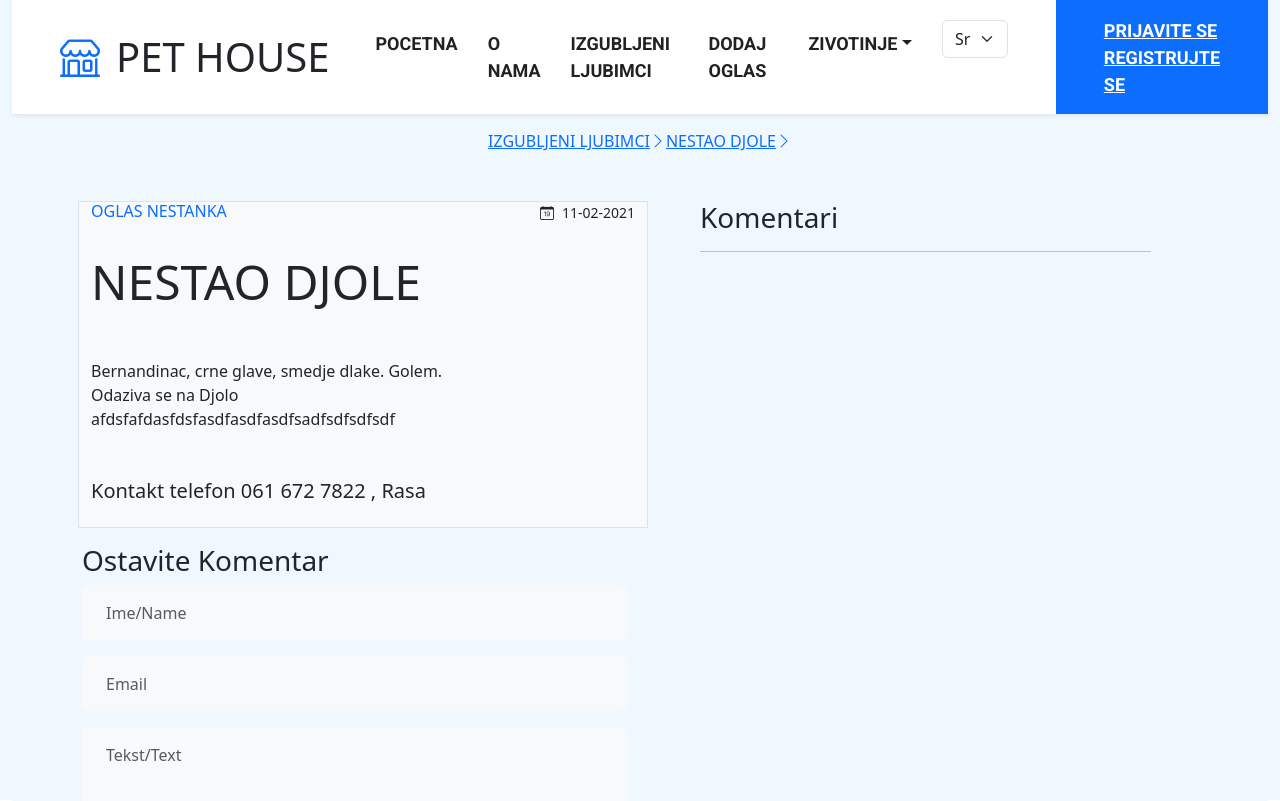
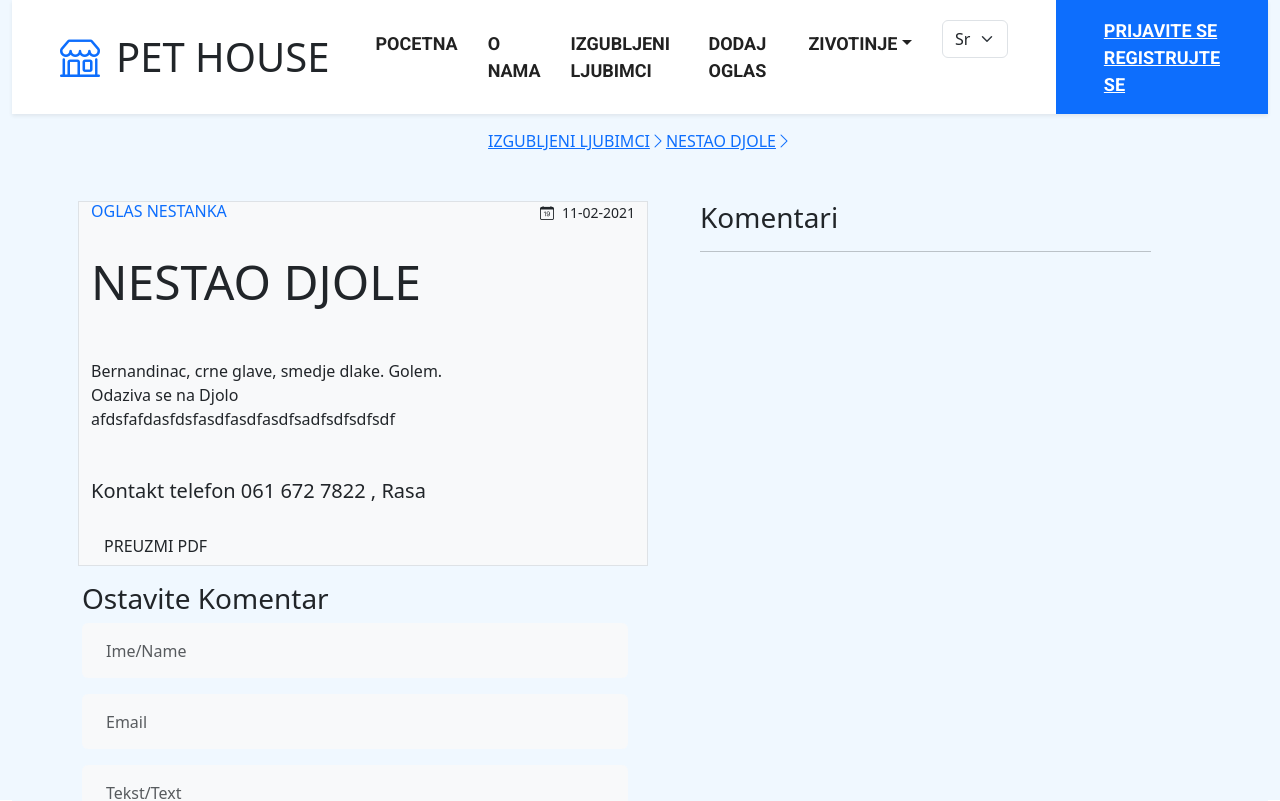
Before and after one commit to RixRasa/Animal-Shelter, a Vue app in the folder myapp/: page /oglasview/Djole in a window 1280 px wide. Shown: the top 801 px of the page. Built offline with nearby package versions, Linux system fonts and the light colour scheme.

Commit message:
Added : PDF download

```diff
--- a/myapp/src/views/OglasView.vue
+++ b/myapp/src/views/OglasView.vue
@@ -16,7 +16,7 @@
           <div class="row ">
               <div class="col-lg-6 col-sm-12  me-5" style="">
                 <div class="row">
-                    <div class='col-sm-12 bg-light ms-2 border'>
+                    <div class='col-sm-12 bg-light ms-2 border' id='oglas' ref='content'>
                         <div class=" border-5 border-primary  mb-5">
                             <div class="d-flex justify-content-between">
                                 <h6 v-if="lang.value == 'srb'" class="text-primary text-uppercase">Oglas Nestanka</h6>
@@ -34,6 +34,8 @@
                         </div>
                         <br><br>
                         <h5 class="text-body mb-4">{{oglas.kontakt}}</h5>
+                        <button v-if="lang.value == 'eng'" class="btn" @click='downloadPDF()'>Download PDF</button>
+                        <button v-if="lang.value == 'srb'" class="btn" @click='downloadPDF()'>Preuzmi PDF</button>
                     </div>
                     <br class='ms-2'>
                     <div class="col-sm-12 mt-3">
@@ -80,6 +82,9 @@
 import KomentarPreview from '../components/KomentarPreview.vue'
 import { lang } from "../data/lang.js";
 import allOglasi from '../data/oglasi.js'
+import jsPDF from 'jspdf'
+//import html2canvas from "html2canvas"
+
 
 export default{
   components: { KomentarPreview },
@@ -142,7 +147,18 @@ export default{
 
             this.komentariCurUser.push({'ime':this.ime,'opis':this.tekst,'email':this.email,'username':user})
             localStorage.setItem(user,JSON.stringify(this.komentariCurUser))
-        }
+        },
+         downloadPDF() {
+            var doc = new jsPDF("p", "mm", [800, 2200]); //portrait landscape height, width
+            doc.setFontSize(10);
+            let oglas = document.getElementById("oglas");
+            doc.html(oglas, {
+                callback: function (doc) {
+                doc.save();
+                },
+                width: 400,
+            });
+    },
     }
 
 }
```
